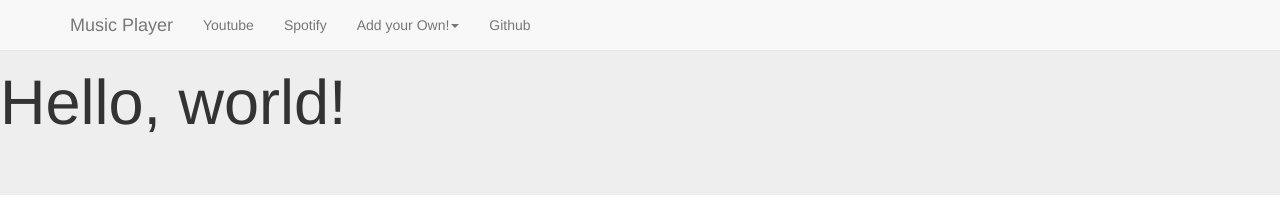
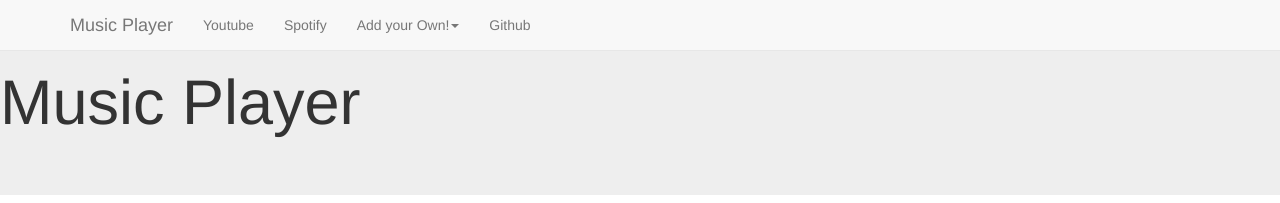
Before and after one commit to nab0310/MusicHomepage, a plain HTML site: page index.html in a window 1280 px wide. Shown: the top 203 px of the page. Drawn offline with nearby package versions, Linux system fonts and the light colour scheme.

Commit message:
Update index.html

```diff
--- a/index.html
+++ b/index.html
@@ -23,7 +23,7 @@
                 <li><a href='#Youtube'>Youtube</a></li>
                 <li><a href='#Spotify'>Spotify</a></li>
                 <li class="dropdown">
-                    <a href="#" class="dropdown-toggle" data-toggle="dropdown" role="button" aria-haspopup="true" aria-expanded="false">Add your Own!<span class="caret"></span></a>
+                    <a href="#" class="dropdown-toggle" data-toggle="dropdown"  role="button" aria-haspopup="true" aria-expanded="false">Add your Own!<span class="caret"></span></a>
                     <ul class="dropdown-menu">
                         <li><a type="button" data-toggle="modal" href="#YoutubeModel">Youtube Playlist</a></li>
                         <li><a type="button" data-toggle="modal" href="#SpotifyModel">Spotify Playlist</a></li>
@@ -50,6 +50,7 @@
 </div>
 <script>
     function addSpotifyPlaylist(playlistURL) {
+        alert(playlistURL);
         var finalURL;
         if(playlistURL.includes("open.spotify.com")){
             var split = playlistURL.split('/');
@@ -94,8 +95,9 @@
         $("#Youtube").append("<iframe frameborder='0' allowfullscreen='' src="+finalURL+"></iframe>");
     }
 </script>
+
 <div class="jumbotron">
-    <h1>Hello, world!</h1>
+    <h1>Music Player</h1>
 </div>
 <section id="Youtube">
     <iframe src="https://www.youtube.com/embed/wlsdMpnDBn8" frameborder="0" allowfullscreen=""></iframe>
```
